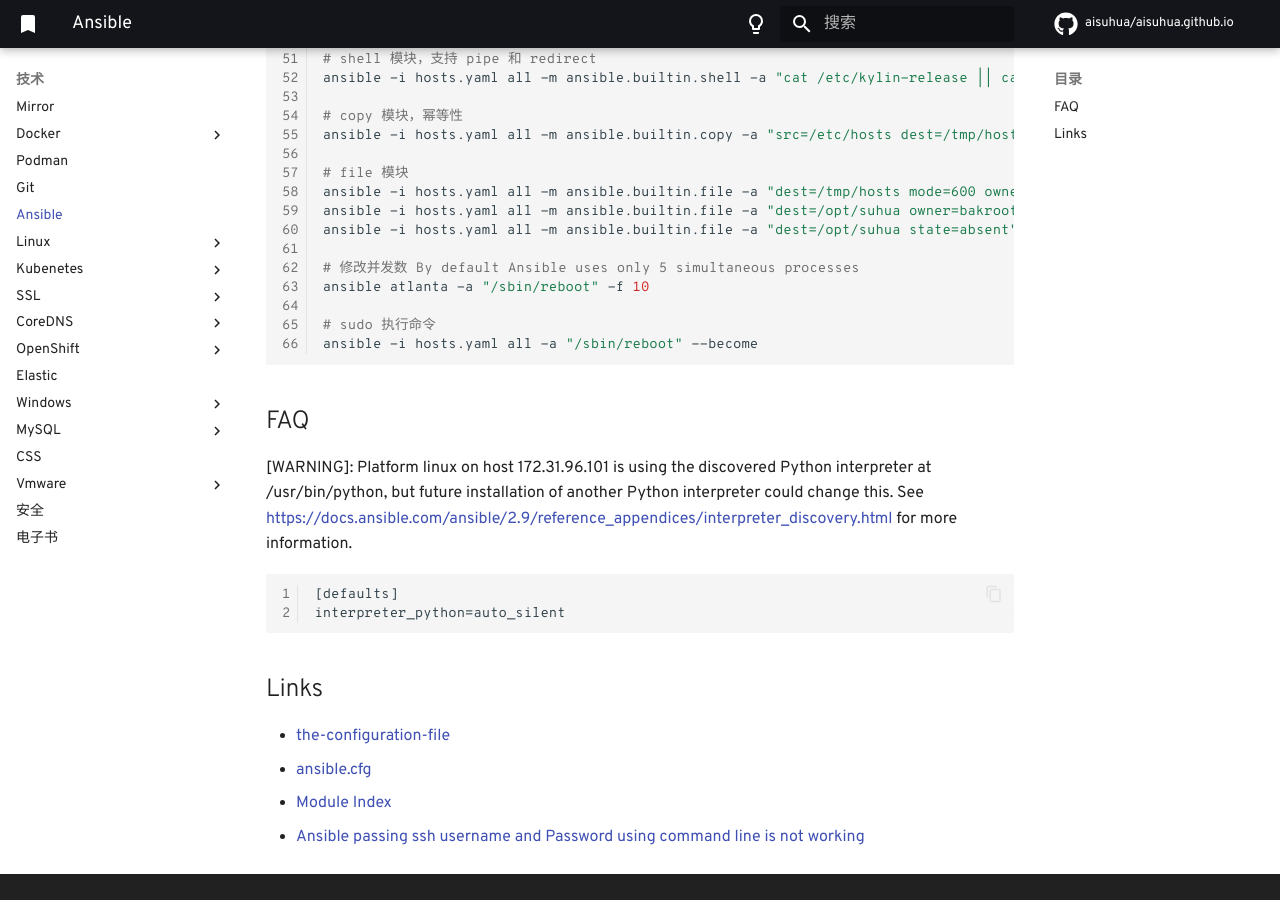
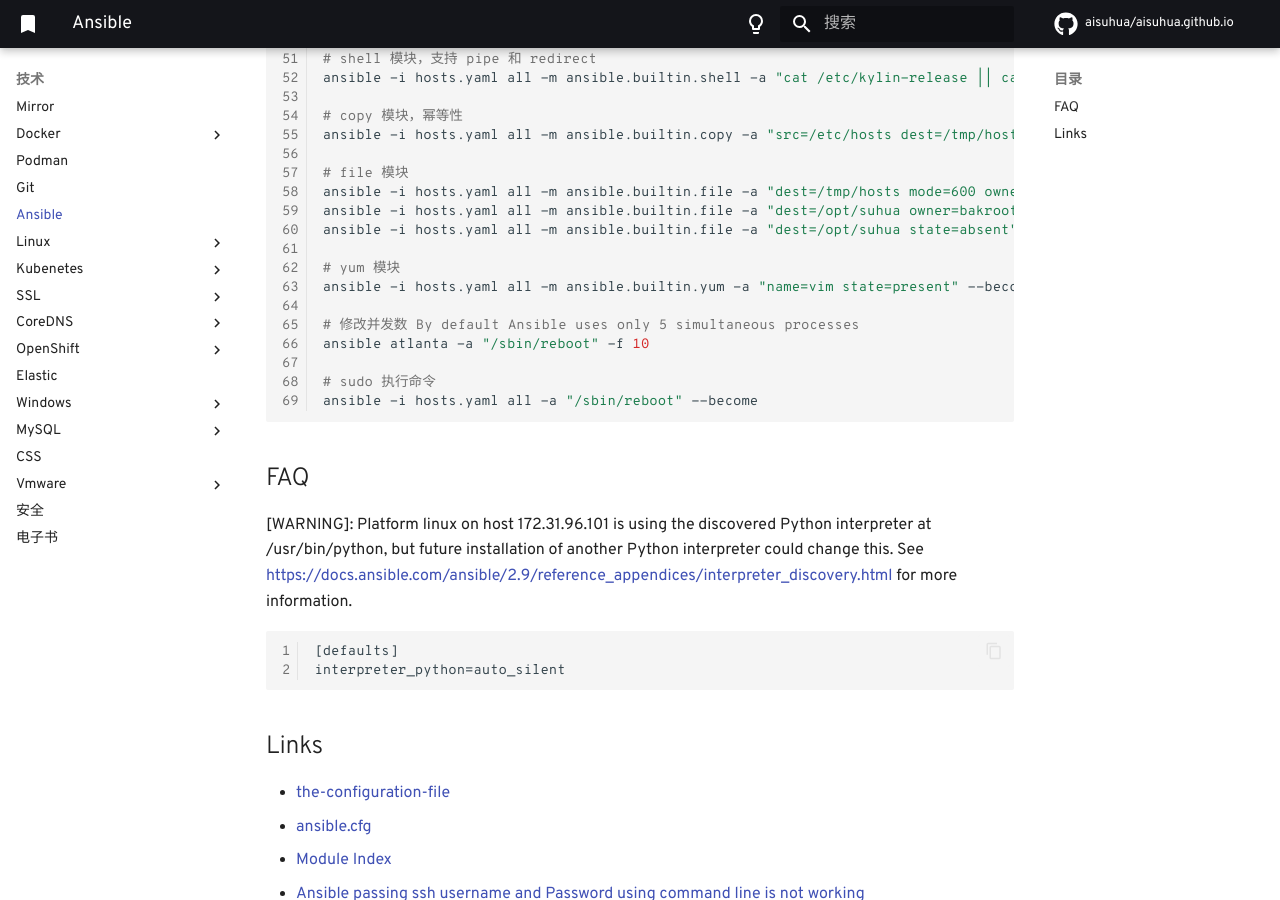
Before and after one commit to aisuhua/aisuhua.github.io, an MkDocs documentation site: the page built from docs/ansible/index.md, in a window 1280 px wide and 900 px high, scrolled down 1140 px. Built offline with MkDocs 1.6.1 and Material for MkDocs 9.7.7, drawn with Linux system fonts in a browser that asks for light colours; comment, search, counter and statistics services are not loaded.

Commit message:
index.md

```diff
--- a/docs/ansible/index.md
+++ b/docs/ansible/index.md
@@ -62,6 +62,9 @@ ansible -i hosts.yaml all -m ansible.builtin.file -a "dest=/tmp/hosts mode=600 o
 ansible -i hosts.yaml all -m ansible.builtin.file -a "dest=/opt/suhua owner=bakroot02 group=bakroot02 state=directory" --become
 ansible -i hosts.yaml all -m ansible.builtin.file -a "dest=/opt/suhua state=absent" --become
 
+# yum 模块
+ansible -i hosts.yaml all -m ansible.builtin.yum -a "name=vim state=present" --become
+
 # 修改并发数 By default Ansible uses only 5 simultaneous processes
 ansible atlanta -a "/sbin/reboot" -f 10
 
```
